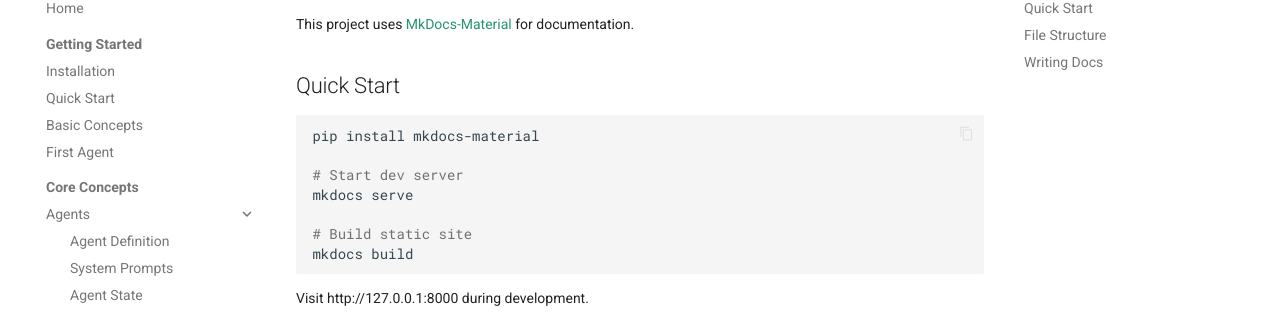
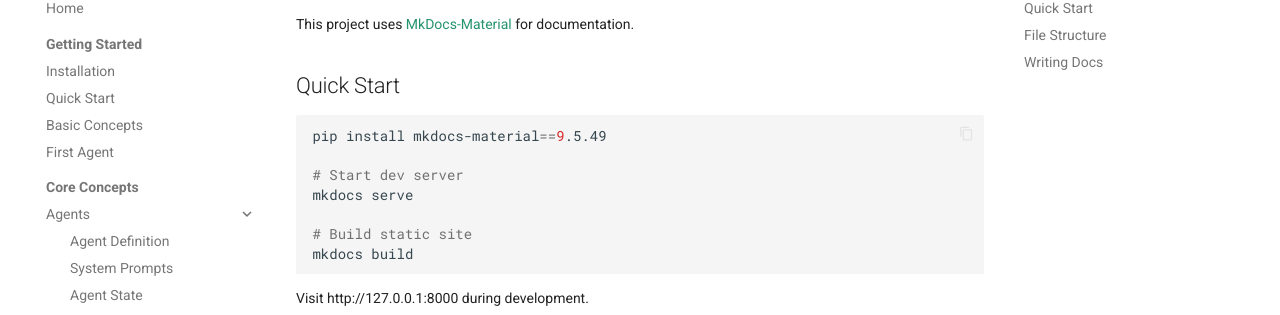
Before and after one commit to lLostincode/Legion, an MkDocs documentation site: the page built from docs/DOCUMENTATION_GUIDE.md, in a window 1280 px wide. Shown: the part 155-470 px from the top of the page. Built offline with MkDocs 1.6.1 and Material for MkDocs 9.7.7, drawn with Linux system fonts in a browser that asks for light colours; comment, search, counter and statistics services are not loaded.

Commit message:
ci(docs): prepared CI for main repo

````diff
--- a/docs/DOCUMENTATION_GUIDE.md
+++ b/docs/DOCUMENTATION_GUIDE.md
@@ -5,7 +5,7 @@
 ## Quick Start
 
 ```bash
-pip install mkdocs-material
+pip install mkdocs-material==9.5.49
 
 # Start dev server
 mkdocs serve
--- a/mkdocs.yml
+++ b/mkdocs.yml
@@ -30,7 +30,7 @@
   icon:
     repo: fontawesome/brands/github
 
-site_url: https://lLostincode.github.io/Legion/
+site_url: https://LLMP-io.github.io/Legion/
 repo_url: https://github.com/LLMP-io/Legion
 repo_name: LLMP-io/Legion
 
````
Also changed, not shown: 2 other files.
